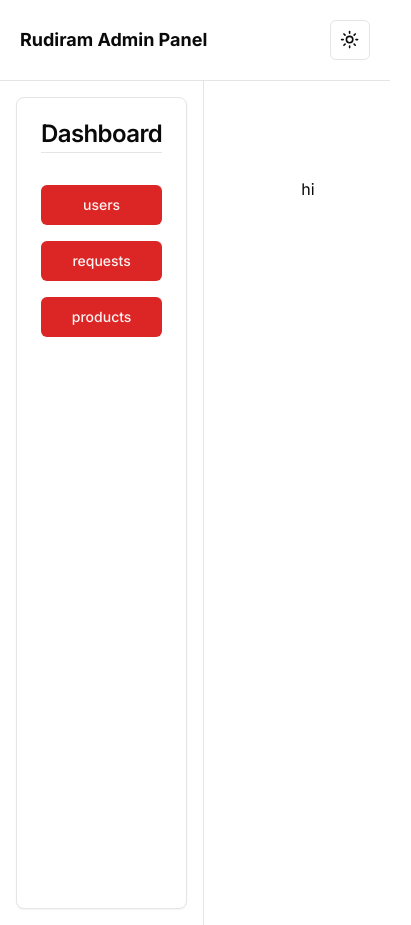
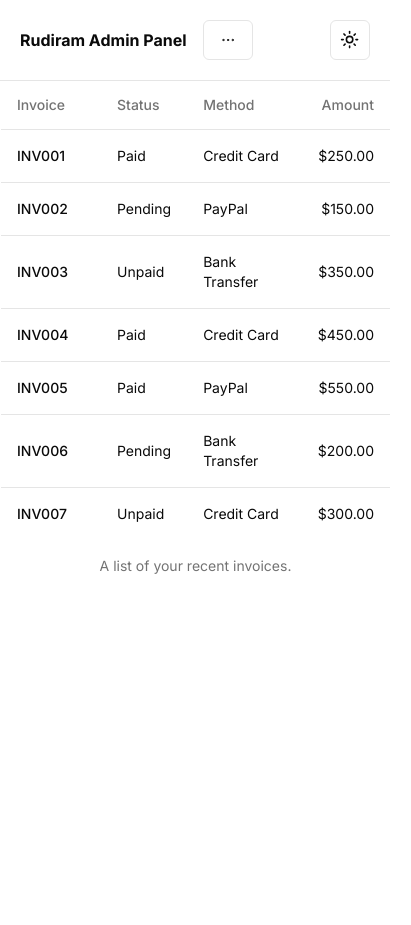
Before and after one commit to alanfrancis442/nss_blood_donation_admin, a Next.js app: page / in a window 390 px wide. Shown: the whole page, 411 px wide, since content can reach past the window. Built offline with nearby package versions, Linux system fonts and the light colour scheme.

Commit message:
feat: Add Supabase client and Add mobile sidebar component and integrate it in the nav component

```diff
--- a/app/(dashboard)/layout.tsx
+++ b/app/(dashboard)/layout.tsx
@@ -3,12 +3,24 @@ import { ThemeProvider } from "@/components/context/themeProvider";
 import Nav from "@/components/ui/nav";
 import Sidebar from "@/components/ui/sidebar";
 import { Separator } from "@/components/ui/separator";
+import { useEffect, useState } from "react";
 
 export default function DashboardLayout({
   children,
 }: Readonly<{
   children: React.ReactNode;
 }>) {
+  const [width, setwidth] = useState(window.innerWidth);
+  useEffect(() => {
+    window.addEventListener("resize", () => {
+      setwidth(window.innerWidth);
+    });
+    return () => {
+      window.removeEventListener("resize", () => {
+        setwidth(window.innerWidth);
+      });
+    };
+  }, []);
   return (
     <ThemeProvider
       attribute="class"
@@ -19,9 +31,9 @@ export default function DashboardLayout({
       <div>
         <Nav />
         <div className="flex">
-          <Sidebar />
+          {width > 768 && <Sidebar />}
           <Separator orientation="vertical" />
-          <main className="flex h-full flex-col items-center justify-between">
+          <main className="flex h-full w-full flex-col items-center justify-between">
             {children}
           </main>
         </div>
--- a/app/(dashboard)/page.tsx
+++ b/app/(dashboard)/page.tsx
@@ -1,11 +1,86 @@
 import React from "react";
-import { ThemeProvider } from "@/components/context/themeProvider";
+import {
+  Table,
+  TableBody,
+  TableCaption,
+  TableCell,
+  TableHead,
+  TableHeader,
+  TableRow,
+} from "@/components/ui/table";
 function Dashboard() {
+  const invoices = [
+    {
+      invoice: "INV001",
+      paymentStatus: "Paid",
+      totalAmount: "$250.00",
+      paymentMethod: "Credit Card",
+    },
+    {
+      invoice: "INV002",
+      paymentStatus: "Pending",
+      totalAmount: "$150.00",
+      paymentMethod: "PayPal",
+    },
+    {
+      invoice: "INV003",
+      paymentStatus: "Unpaid",
+      totalAmount: "$350.00",
+      paymentMethod: "Bank Transfer",
+    },
+    {
+      invoice: "INV004",
+      paymentStatus: "Paid",
+      totalAmount: "$450.00",
+      paymentMethod: "Credit Card",
+    },
+    {
+      invoice: "INV005",
+      paymentStatus: "Paid",
+      totalAmount: "$550.00",
+      paymentMethod: "PayPal",
+    },
+    {
+      invoice: "INV006",
+      paymentStatus: "Pending",
+      totalAmount: "$200.00",
+      paymentMethod: "Bank Transfer",
+    },
+    {
+      invoice: "INV007",
+      paymentStatus: "Unpaid",
+      totalAmount: "$300.00",
+      paymentMethod: "Credit Card",
+    },
+  ];
+
   return (
     <>
-      <main className="flex min-h-screen flex-col items-center justify-between p-24">
-        hi
-      </main>
+      <div className="flex min-h-screen size-full flex-col items-center justify-between grow">
+        <Table className="w-full">
+          <TableCaption>A list of your recent invoices.</TableCaption>
+          <TableHeader>
+            <TableRow>
+              <TableHead className="w-[100px]">Invoice</TableHead>
+              <TableHead>Status</TableHead>
+              <TableHead>Method</TableHead>
+              <TableHead className="text-right">Amount</TableHead>
+            </TableRow>
+          </TableHeader>
+          <TableBody>
+            {invoices.map((invoice) => (
+              <TableRow key={invoice.invoice}>
+                <TableCell className="font-medium">{invoice.invoice}</TableCell>
+                <TableCell>{invoice.paymentStatus}</TableCell>
+                <TableCell>{invoice.paymentMethod}</TableCell>
+                <TableCell className="text-right">
+                  {invoice.totalAmount}
+                </TableCell>
+              </TableRow>
+            ))}
+          </TableBody>
+        </Table>
+      </div>
     </>
   );
 }
--- a/app/signin/page.tsx
+++ b/app/signin/page.tsx
@@ -25,6 +25,9 @@ const formSchema = z.object({
     message: "Password must be at least 6 characters long",
   }),
 });
+
+//handel supabase
+import { supabase } from "@/utils/supabase/client";
 
 function Signin() {
   const form = useForm<z.infer<typeof formSchema>>({
--- a/components/ui/mobile-sidebar.tsx
+++ b/components/ui/mobile-sidebar.tsx
@@ -7,20 +7,25 @@ import {
   SheetTitle,
   SheetTrigger,
 } from "./sheet";
+import { Button } from "./button";
+import Sidebar from "./sidebar";
+import { Ellipsis } from "lucide-react";
 
 function MobileSidebar() {
   return (
     <>
       <Sheet>
-        <SheetTrigger>Open</SheetTrigger>
-        <SheetContent>
+        <SheetTrigger asChild>
+          <Button variant="outline">
+            <Ellipsis size={16} strokeWidth={1.5} />
+          </Button>
+        </SheetTrigger>
+        <SheetContent side={"left"}>
           <SheetHeader>
-            <SheetTitle>Are you absolutely sure?</SheetTitle>
-            <SheetDescription>
-              This action cannot be undone. This will permanently delete your
-              account and remove your data from our servers.
-            </SheetDescription>
+            <SheetTitle>Dashboard</SheetTitle>
+            <SheetDescription>Rudiram Dashboard</SheetDescription>
           </SheetHeader>
+          <Sidebar />
         </SheetContent>
       </Sheet>
     </>
--- a/components/ui/nav.tsx
+++ b/components/ui/nav.tsx
@@ -1,5 +1,5 @@
 "use client";
-import React from "react";
+import React, { useEffect, useState } from "react";
 import { ThemeProvider } from "../context/themeProvider";
 import { Moon, Sun } from "lucide-react";
 import { useTheme } from "next-themes";
@@ -11,10 +11,10 @@ import {
   DropdownMenuItem,
   DropdownMenuTrigger,
 } from "./dropdown-menu";
+import MobileSidebar from "./mobile-sidebar";
 
 function ModeToggle() {
   const { setTheme } = useTheme();
-
   return (
     <DropdownMenu>
       <DropdownMenuTrigger asChild>
@@ -40,6 +40,18 @@ function ModeToggle() {
 }
 
 function Nav() {
+  const [width, setwidth] = useState(window.innerWidth);
+  useEffect(() => {
+    window.addEventListener("resize", () => {
+      setwidth(window.innerWidth);
+    });
+
+    return () => {
+      window.removeEventListener("resize", () => {
+        setwidth(window.innerWidth);
+      });
+    };
+  }, []);
   return (
     <ThemeProvider
       attribute="class"
@@ -49,9 +61,8 @@ function Nav() {
     >
       <nav className="flex items-center justify-between p-5 w-full">
         <div className="flex items-center space-x-4">
-          <a href="/" className="text-lg font-bold">
-            Rudiram Admin Panel
-          </a>
+          <p className="font-bold">Rudiram Admin Panel</p>
+          {width < 768 && <MobileSidebar />}
         </div>
         <div className="flex items-center space-x-4">
           <ModeToggle />
--- /dev/null
+++ b/components/ui/table.tsx
@@ -0,0 +1,117 @@
+import * as React from "react"
+
+import { cn } from "@/lib/utils"
+
+const Table = React.forwardRef<
+  HTMLTableElement,
+  React.HTMLAttributes<HTMLTableElement>
+>(({ className, ...props }, ref) => (
+  <div className="relative w-full overflow-auto">
+    <table
+      ref={ref}
+      className={cn("w-full caption-bottom text-sm", className)}
+      {...props}
+    />
+  </div>
+))
+Table.displayName = "Table"
+
+const TableHeader = React.forwardRef<
+  HTMLTableSectionElement,
+  React.HTMLAttributes<HTMLTableSectionElement>
+>(({ className, ...props }, ref) => (
+  <thead ref={ref} className={cn("[&_tr]:border-b", className)} {...props} />
+))
+TableHeader.displayName = "TableHeader"
+
+const TableBody = React.forwardRef<
+  HTMLTableSectionElement,
+  React.HTMLAttributes<HTMLTableSectionElement>
+>(({ className, ...props }, ref) => (
+  <tbody
+    ref={ref}
+    className={cn("[&_tr:last-child]:border-0", className)}
+    {...props}
+  />
+))
+TableBody.displayName = "TableBody"
+
+const TableFooter = React.forwardRef<
+  HTMLTableSectionElement,
+  React.HTMLAttributes<HTMLTableSectionElement>
+>(({ className, ...props }, ref) => (
+  <tfoot
+    ref={ref}
+    className={cn(
+      "border-t bg-muted/50 font-medium [&>tr]:last:border-b-0",
+      className
+    )}
+    {...props}
+  />
+))
+TableFooter.displayName = "TableFooter"
+
+const TableRow = React.forwardRef<
+  HTMLTableRowElement,
+  React.HTMLAttributes<HTMLTableRowElement>
+>(({ className, ...props }, ref) => (
+  <tr
+    ref={ref}
+    className={cn(
+      "border-b transition-colors hover:bg-muted/50 data-[state=selected]:bg-muted",
+      className
+    )}
+    {...props}
+  />
+))
+TableRow.displayName = "TableRow"
+
+const TableHead = React.forwardRef<
+  HTMLTableCellElement,
+  React.ThHTMLAttributes<HTMLTableCellElement>
+>(({ className, ...props }, ref) => (
+  <th
+    ref={ref}
+    className={cn(
+      "h-12 px-4 text-left align-middle font-medium text-muted-foreground [&:has([role=checkbox])]:pr-0",
+      className
+    )}
+    {...props}
+  />
+))
+TableHead.displayName = "TableHead"
+
+const TableCell = React.forwardRef<
+  HTMLTableCellElement,
+  React.TdHTMLAttributes<HTMLTableCellElement>
+>(({ className, ...props }, ref) => (
+  <td
+    ref={ref}
+    className={cn("p-4 align-middle [&:has([role=checkbox])]:pr-0", className)}
+    {...props}
+  />
+))
+TableCell.displayName = "TableCell"
+
+const TableCaption = React.forwardRef<
+  HTMLTableCaptionElement,
+  React.HTMLAttributes<HTMLTableCaptionElement>
+>(({ className, ...props }, ref) => (
+  <caption
+    ref={ref}
+    className={cn("mt-4 text-sm text-muted-foreground", className)}
+    {...props}
+  />
+))
+TableCaption.displayName = "TableCaption"
+
+export {
+  Table,
+  TableHeader,
+  TableBody,
+  TableFooter,
+  TableHead,
+  TableRow,
+  TableCell,
+  TableCaption,
+}
--- a/package.json
+++ b/package.json
@@ -15,6 +15,7 @@
     "@radix-ui/react-label": "^2.1.0",
     "@radix-ui/react-separator": "^1.1.0",
     "@radix-ui/react-slot": "^1.1.0",
+    "@supabase/supabase-js": "^2.45.1",
     "class-variance-authority": "^0.7.0",
     "clsx": "^2.1.1",
     "lucide-react": "^0.427.0",
```
Also changed, not shown: utils/supabase/client.ts (added, +12 -0 lines), 1 other file (tests, documents, lock files or other folders).
